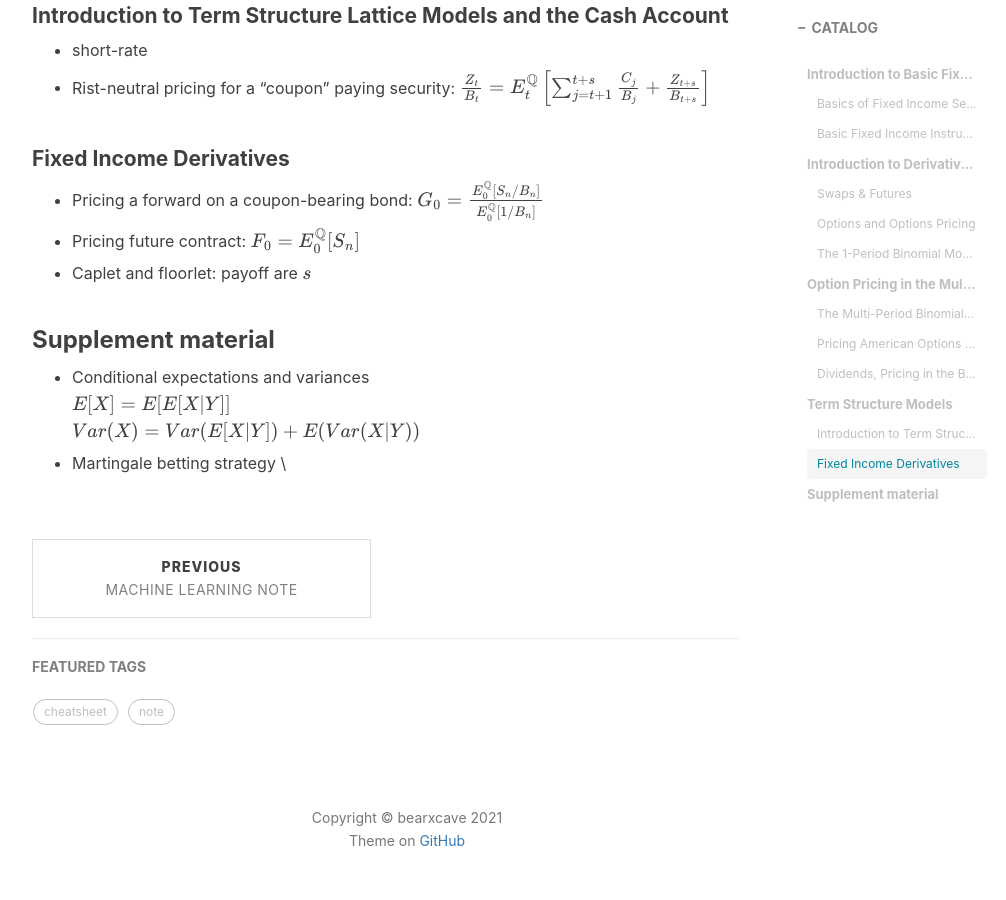
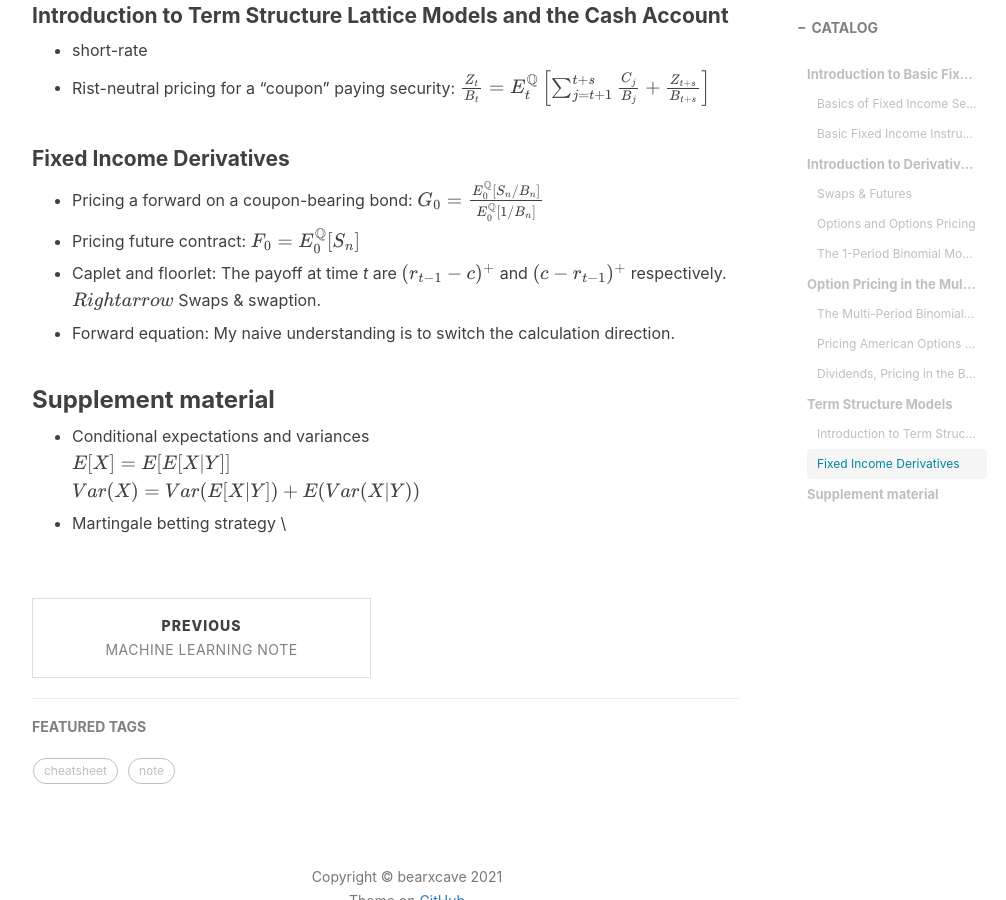
Before and after one commit to Bearxcave/Bearxcave.github.io, a Jekyll site: the page built from _posts/2021-03-12-cheatsheet-FE&RM-I.md, in a window 1280 px wide and 900 px high, scrolled down 3304 px. Shown: the whole window, without its empty margins (233-1239 px from the left). Built offline with Jekyll 4.4.1, drawn with Linux system fonts in a browser that asks for light colours; nearby versions of some CDN libraries; formulas are drawn with MathJax 3; comment, search, counter and statistics services are not loaded.

Commit message:
Update 2021-03-12-cheatsheet-FE&RM-I.md

```diff
--- a/_posts/2021-03-12-cheatsheet-FE&RM-I.md
+++ b/_posts/2021-03-12-cheatsheet-FE&RM-I.md
@@ -110,7 +110,10 @@ Risk-neutral probabilities & risk-neutral pricing
 
 * Pricing future contract: $ F_0 = E_0^{\mathbb Q}  [S_n] $
 
-* Caplet and floorlet: payoff are $ s $
+* Caplet and floorlet: The payoff at time *t* are $ (r_{t-1} - c)^+ $ and $ (c- r_{t-1})^+ $ respectively. \
+$Rightarrow$ Swaps & swaption.
+
+* Forward equation: My naive understanding is to switch the calculation direction.
 
 ### Supplement material
 
```
